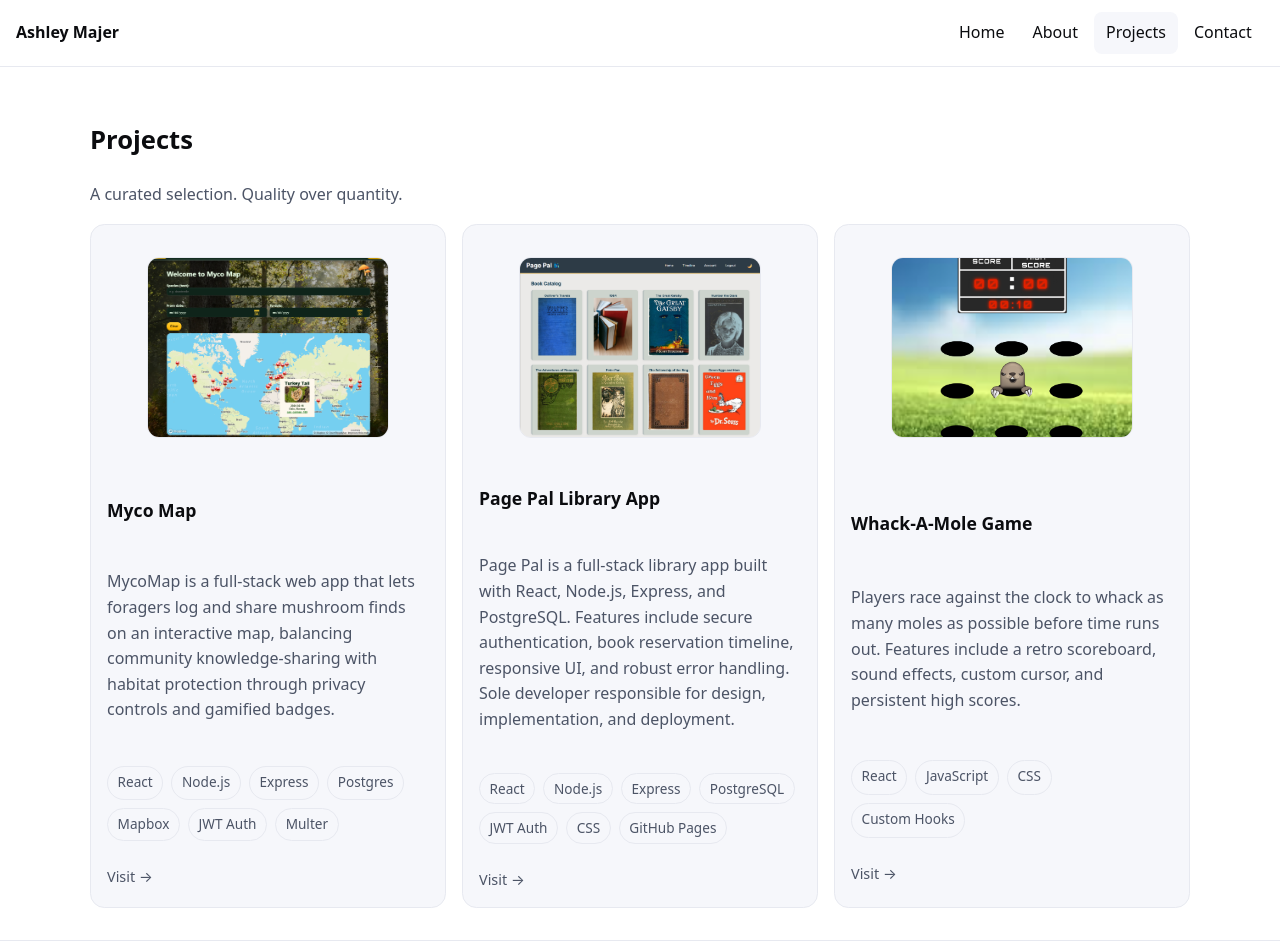
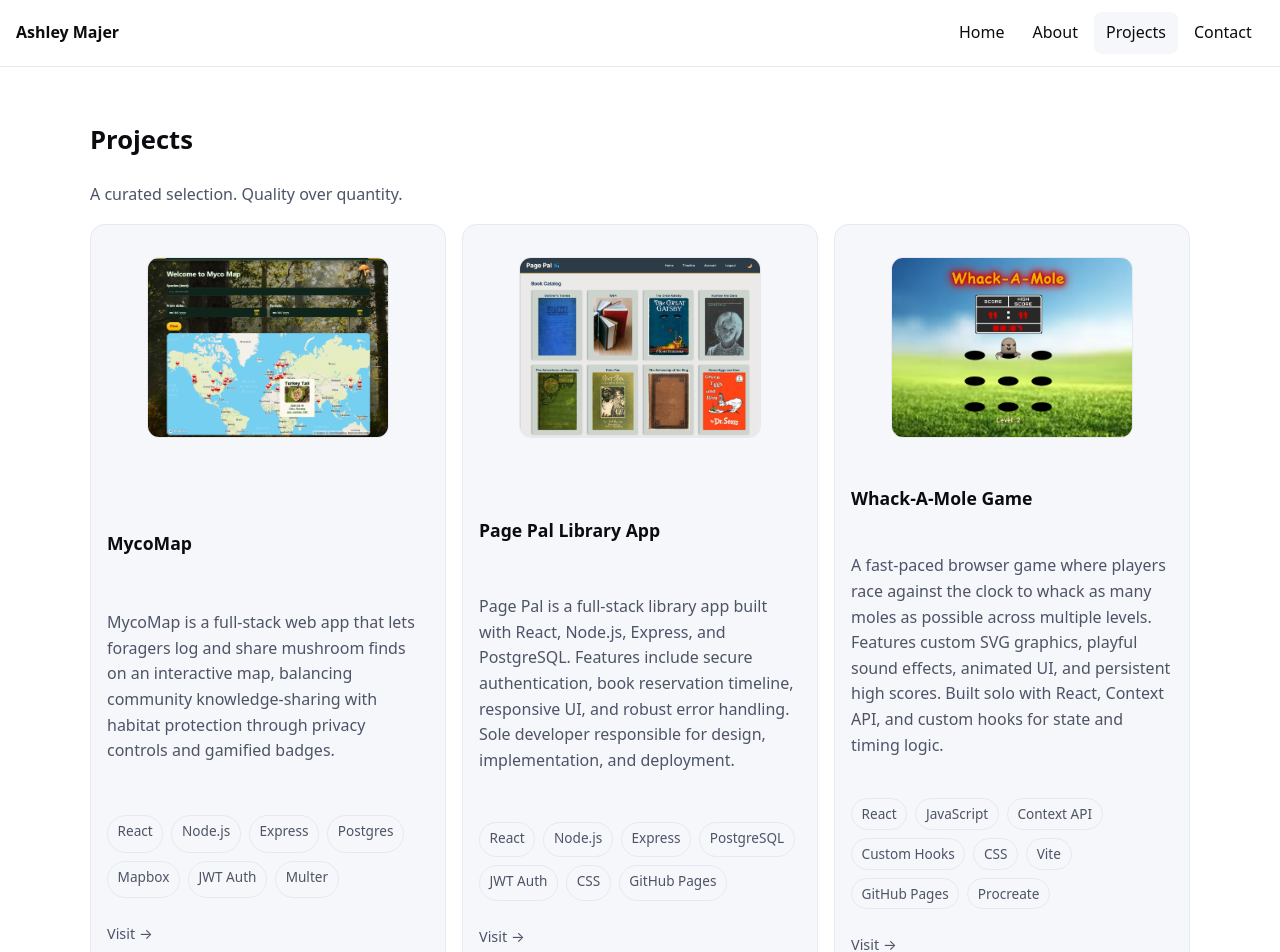
Before and after one commit to MajerAsh/AMajerWebsite, a React (Vite) app: page /projects in a window 1280 px wide. Shown: the top 952 px of the page. Built offline with nearby package versions, Linux system fonts and the light colour scheme.

Commit message:
final whackAmole touches

```diff
--- a/src/pages/Projects.jsx
+++ b/src/pages/Projects.jsx
@@ -3,7 +3,7 @@ import ProjectCard from "../components/ProjectCard.jsx";
 
 const projects = [
   {
-    title: "Myco Map",
+    title: "MycoMap",
     description:
       "MycoMap is a full-stack web app that lets foragers log and share mushroom finds on an interactive map, balancing community knowledge-sharing with habitat protection through privacy controls and gamified badges.",
     tags: [
@@ -32,13 +32,22 @@ const projects = [
       "GitHub Pages",
     ],
     image: "/assets/PagePal.png",
-    href: "#",
+    href: "https://majerash.github.io/PagePal",
   },
   {
     title: "Whack-A-Mole Game",
     description:
-      "Players race against the clock to whack as many moles as possible before time runs out. Features include a retro scoreboard, sound effects, custom cursor, and persistent high scores.",
-    tags: ["React", "JavaScript", "CSS", "Custom Hooks"],
+      "A fast-paced browser game where players race against the clock to whack as many moles as possible across multiple levels. Features custom SVG graphics, playful sound effects, animated UI, and persistent high scores. Built solo with React, Context API, and custom hooks for state and timing logic.",
+    tags: [
+      "React",
+      "JavaScript",
+      "Context API",
+      "Custom Hooks",
+      "CSS",
+      "Vite",
+      "GitHub Pages",
+      "Procreate",
+    ],
     image: "/assets/whackAmole.png",
     href: "https://majerash.github.io/whackAmole/",
   },
```
Also changed, not shown: public/assets/whackAmole.png.
